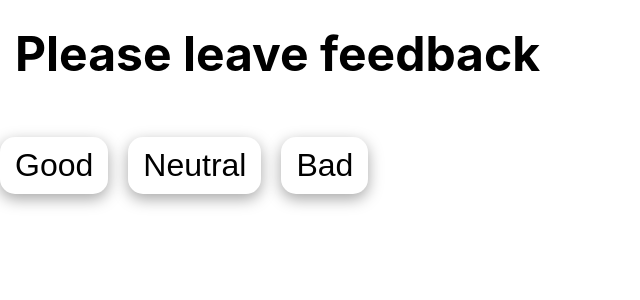
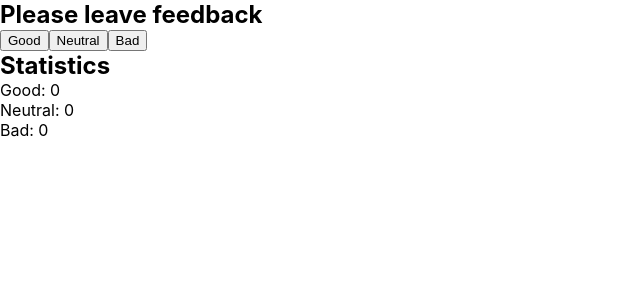
Before and after one commit to Eric-Ramirez-90/goit-react-hw-02-feedback, a React (Create React App) app: page / in a window 1280 px wide. Shown: the top 300 px of the page, without its empty margins (0-640 px from the left). Built offline with nearby package versions, Linux system fonts and the light colour scheme.

Commit message:
added markup

```diff
--- a/src/components/App.jsx
+++ b/src/components/App.jsx
@@ -1,6 +1,6 @@
 import { Component } from 'react';
-import { Section } from './Section/Section';
-import { FeedBackOptions } from './FeedbackOptions/FeedbackOptions';
+// import { Section } from './Section/Section';
+// import { FeedBackOptions } from './FeedbackOptions/FeedbackOptions';
 
 export class App extends Component {
   state = {
@@ -9,13 +9,37 @@ export class App extends Component {
     bad: 0,
   };
 
+  onLeaveFeedBack = evt => {
+    console.log(evt.tagret);
+    // this.setState(prevState => ({
+    //   good: prevState.good + 1,
+    // }));
+  };
+
   render() {
-    const options = this.state;
     return (
-      <>
-        <Section title="Please leave feedback"></Section>
-        <FeedBackOptions options={options} />
-      </>
+      <div>
+        <div>
+          <h2>Please leave feedback</h2>
+          <div>
+            <button type="button" onClick={this.onLeaveFeedBack}>
+              Good
+            </button>
+            <button type="button">Neutral</button>
+            <button type="button">Bad</button>
+          </div>
+        </div>
+        <div>
+          <h2>Statistics</h2>
+          <div>
+            <ul>
+              <li>Good: {this.state.good}</li>
+              <li>Neutral: {this.state.neutral}</li>
+              <li>Bad: {this.state.bad}</li>
+            </ul>
+          </div>
+        </div>
+      </div>
     );
   }
 }
--- a/src/components/FeedbackOptions/FeedbackOptions.jsx
+++ b/src/components/FeedbackOptions/FeedbackOptions.jsx
@@ -1,11 +1 @@
-import { Wrapper, Button } from './FeedbackOptions.styled';
-
-export function FeedBackOptions({ good, neutral, bad }) {
-  return (
-    <Wrapper>
-      <Button good={good}>Good</Button>
-      <Button neutral={neutral}>Neutral</Button>
-      <Button bad={bad}>Bad</Button>
-    </Wrapper>
-  );
-}
+// import { Wrapper, Button } from './FeedbackOptions.styled';
```
